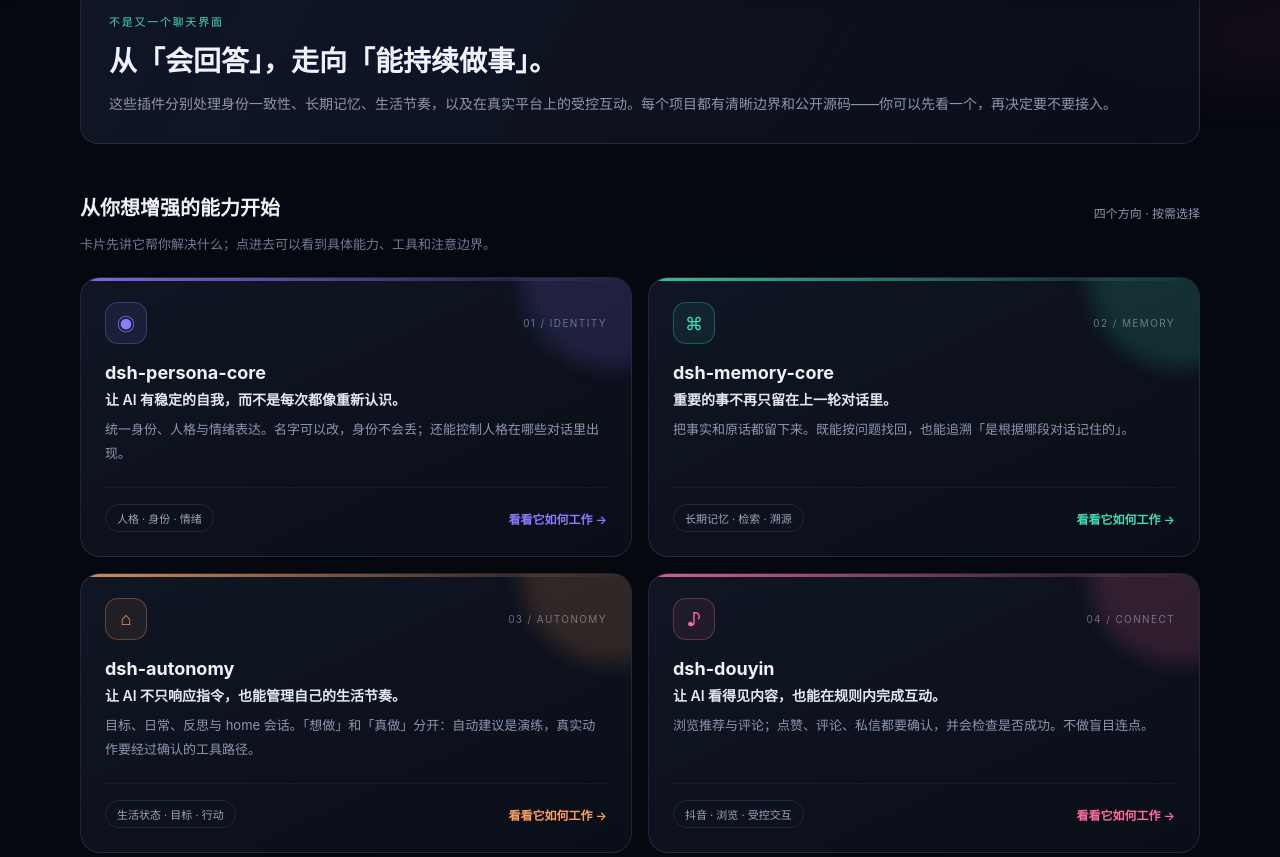
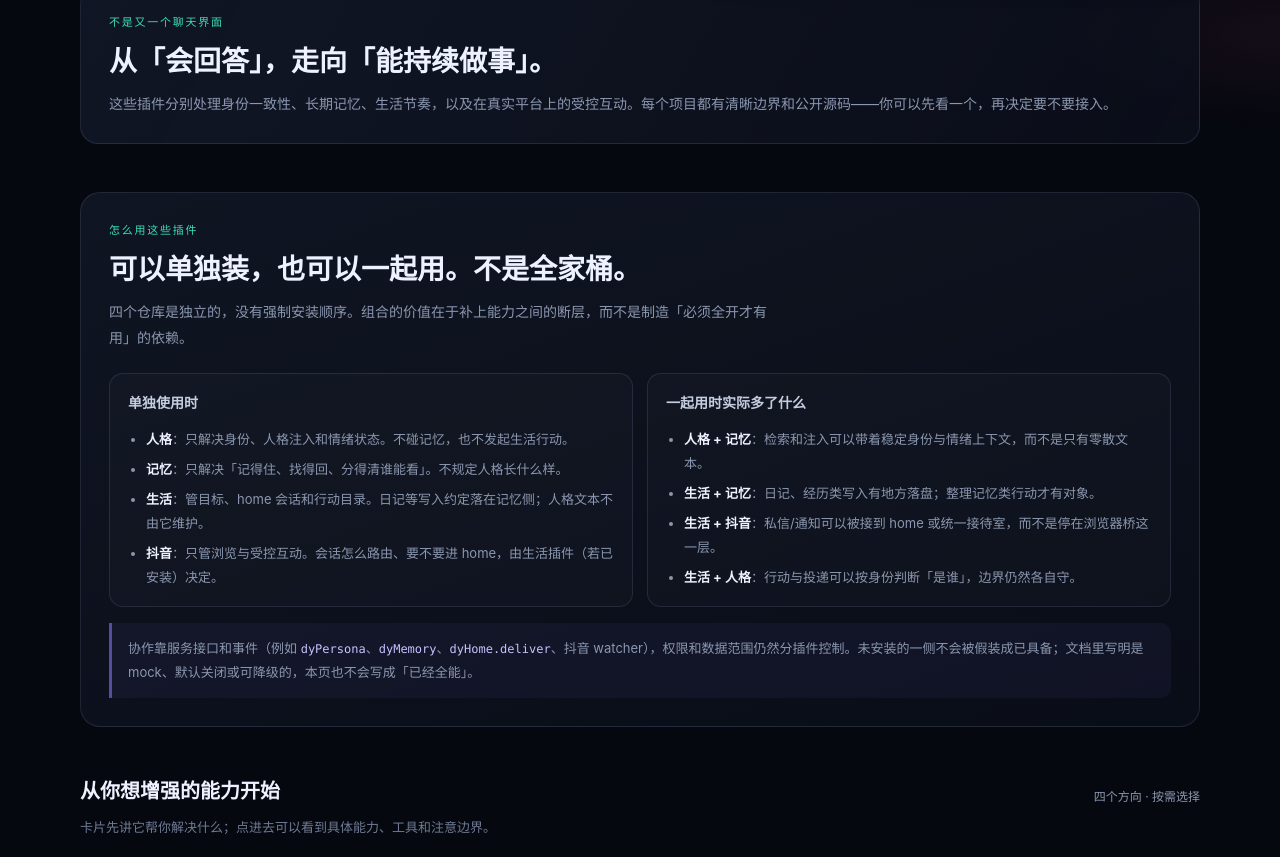
Before and after one commit to muxicangxin/muxicangxin.github.io, a plain HTML site: page index.html in a window 1280 px wide. Shown: the part 606-1463 px from the top of the page. Drawn offline with Linux system fonts and the light colour scheme.

Commit message:
Add honest section: standalone vs combined plugin use
Explain independent use of each plugin, real benefits when paired,
and that collaboration is via services/events without forced suite install.
No exaggeration of capabilities.

```diff
--- a/index.html
+++ b/index.html
@@ -70,6 +70,20 @@ h1{font-size:clamp(40px,6.5vw,68px);line-height:1.08;letter-spacing:-.04em;margi
 .promise{border:1px solid var(--line);border-radius:18px;padding:26px 28px;background:linear-gradient(120deg,rgba(18,24,40,.9),rgba(12,16,28,.75));margin:8px 0 48px}
 .promise-title{font-size:11px;color:var(--cyan);letter-spacing:.16em;margin-bottom:10px}
 .promise h2{font-size:clamp(20px,2.8vw,28px);margin:0 0 12px;font-weight:700}.promise p{font-size:14px;color:var(--muted);line-height:1.85;margin:0}
+.together{margin:8px 0 48px;padding:28px;border:1px solid var(--line);border-radius:20px;background:linear-gradient(160deg,rgba(16,22,36,.95),rgba(10,14,24,.92))}
+.together-kicker{font-size:11px;letter-spacing:.16em;color:var(--cyan);margin-bottom:10px}
+.together h2{font-size:clamp(20px,2.8vw,28px);margin:0 0 12px;font-weight:700}
+.together-lead{font-size:14px;color:var(--muted);line-height:1.85;margin:0 0 22px;max-width:48em}
+.together-grid{display:grid;grid-template-columns:1fr 1fr;gap:14px}
+.together-card{border:1px solid var(--line);border-radius:14px;padding:18px 18px 14px;background:rgba(255,255,255,.02)}
+.together-card h3{font-size:14px;margin:0 0 12px;font-weight:650;color:var(--soft)}
+.together-card ul{margin:0;padding-left:18px}
+.together-card li{font-size:13px;color:var(--muted);line-height:1.85;padding:3px 0}
+.together-card li b{color:var(--text);font-weight:650}
+.together-note{margin-top:16px;padding:14px 16px;border-left:3px solid rgba(139,124,255,.55);background:rgba(139,124,255,.06);border-radius:0 10px 10px 0}
+.together-note p{margin:0;font-size:13px;color:var(--muted);line-height:1.8}
+.together-note code{font-size:12px;color:#c8c0ff;font-family:ui-monospace,SFMono-Regular,Menlo,monospace}
+@media(max-width:800px){.together-grid{grid-template-columns:1fr}.together{padding:22px}}
 .section-head{display:flex;align-items:flex-end;justify-content:space-between;margin:0 0 12px;gap:12px}
 .section-head h2{font-size:20px;margin:0;font-weight:700}.section-head span{font-size:12px;color:var(--muted)}
 .section-note{font-size:13px;color:#6e7a94;line-height:1.7;margin:0 0 22px}
@@ -198,6 +212,34 @@ h1{font-size:clamp(40px,6.5vw,68px);line-height:1.08;letter-spacing:-.04em;margi
     <h2>从「会回答」，走向「能持续做事」。</h2>
     <p>这些插件分别处理身份一致性、长期记忆、生活节奏，以及在真实平台上的受控互动。每个项目都有清晰边界和公开源码——你可以先看一个，再决定要不要接入。</p>
   </section>
+  <section class="together" id="together">
+    <div class="together-kicker">怎么用这些插件</div>
+    <h2>可以单独装，也可以一起用。不是全家桶。</h2>
+    <p class="together-lead">四个仓库是独立的，没有强制安装顺序。组合的价值在于补上能力之间的断层，而不是制造「必须全开才有用」的依赖。</p>
+    <div class="together-grid">
+      <article class="together-card">
+        <h3>单独使用时</h3>
+        <ul>
+          <li><b>人格</b>：只解决身份、人格注入和情绪状态。不碰记忆，也不发起生活行动。</li>
+          <li><b>记忆</b>：只解决「记得住、找得回、分得清谁能看」。不规定人格长什么样。</li>
+          <li><b>生活</b>：管目标、home 会话和行动目录。日记等写入约定落在记忆侧；人格文本不由它维护。</li>
+          <li><b>抖音</b>：只管浏览与受控互动。会话怎么路由、要不要进 home，由生活插件（若已安装）决定。</li>
+        </ul>
+      </article>
+      <article class="together-card">
+        <h3>一起用时实际多了什么</h3>
+        <ul>
+          <li><b>人格 + 记忆</b>：检索和注入可以带着稳定身份与情绪上下文，而不是只有零散文本。</li>
+          <li><b>生活 + 记忆</b>：日记、经历类写入有地方落盘；整理记忆类行动才有对象。</li>
+          <li><b>生活 + 抖音</b>：私信/通知可以被接到 home 或统一接待室，而不是停在浏览器桥这一层。</li>
+          <li><b>生活 + 人格</b>：行动与投递可以按身份判断「是谁」，边界仍然各自守。</li>
+        </ul>
+      </article>
+    </div>
+    <div class="together-note">
+      <p>协作靠服务接口和事件（例如 <code>dyPersona</code>、<code>dyMemory</code>、<code>dyHome.deliver</code>、抖音 watcher），权限和数据范围仍然分插件控制。未安装的一侧不会被假装成已具备；文档里写明是 mock、默认关闭或可降级的，本页也不会写成「已经全能」。</p>
+    </div>
+  </section>
   <div id="projects" class="section-head">
     <h2>从你想增强的能力开始</h2>
     <span>四个方向 · 按需选择</span>
```
